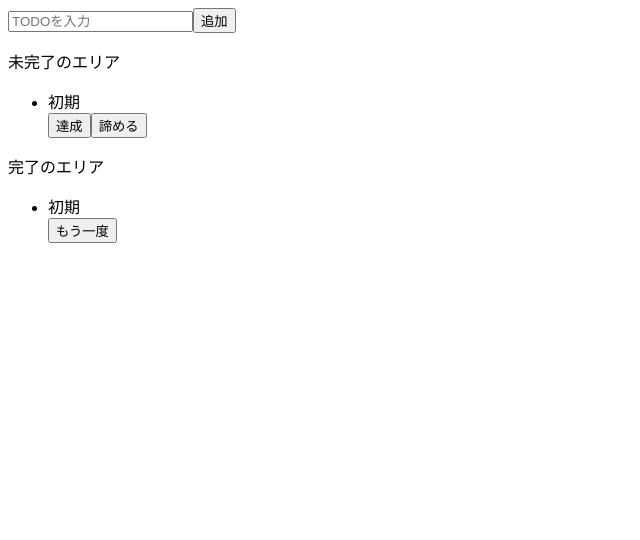
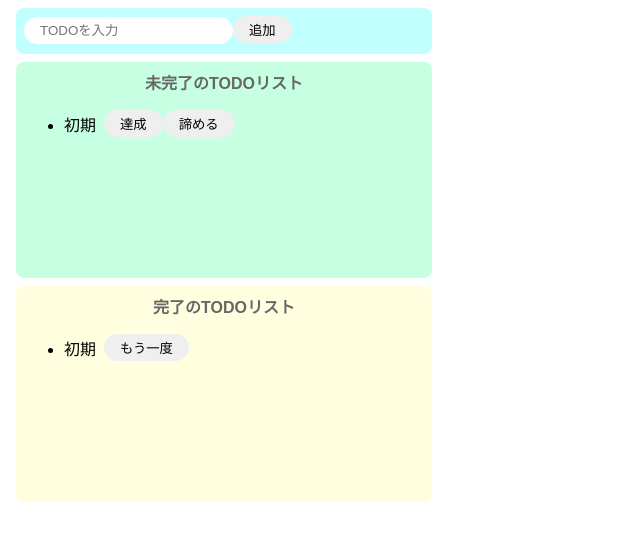
Before and after one commit to zakino445/React_ToDo, a React (Create React App) app: page / in a window 1280 px wide. Shown: the top 540 px of the page, without its empty margins (0-640 px from the left). Built offline with nearby package versions, Linux system fonts and the light colour scheme.

Commit message:
style: #3 ToDoリストにstyle追加

```diff
--- a/src/App.jsx
+++ b/src/App.jsx
@@ -1,23 +1,24 @@
 import React from "react";
+import "./styles.css";
 
 export const App = () => {
   return (
     <>
-      <div>
+      <div className="input-area">
         <input placeholder="TODOを入力" />
         <button>追加</button>
       </div>
-      <div>
-        <p>未完了のエリア</p>
-        <ul>
+      <div className="incomplete-area">
+        <p className="title">未完了のTODOリスト</p>
+        <ul className="list-row">
           <li>初期</li>
           <button>達成</button>
           <button>諦める</button>
         </ul>
       </div>
-      <div>
-        <p>完了のエリア</p>
-        <ul>
+      <div className="complete-area">
+        <p className="title">完了のTODOリスト</p>
+        <ul className="list-row">
           <li>初期</li>
           <button>もう一度</button>
         </ul>
--- /dev/null
+++ b/src/styles.css
@@ -0,0 +1,66 @@
+body {
+  font-family: sans-serif;
+}
+
+input {
+  border-radius: 16px;
+  border: none;
+  padding: 6px 16px;
+  outline: none;
+}
+
+button {
+  border-radius: 16px;
+  border: none;
+  padding: 4px 16px;
+}
+
+li {
+  margin-right: 8px;
+}
+
+button:hover {
+  background-color: #ff7fff;
+  color: #fff;
+  cursor: pointer;
+}
+
+.input-area {
+  background-color: #c1ffff;
+  width: 400px;
+  height: 30px;
+  padding: 8px;
+  margin: 8px;
+  border-radius: 8px;
+}
+
+.incomplete-area {
+  background-color: #c6ffe2;
+  width: 400px;
+  min-height: 200px;
+  padding: 8px;
+  margin: 8px;
+  border-radius: 8px;
+}
+
+.complete-area {
+  background-color: #ffffe0;
+  width: 400px;
+  min-height: 200px;
+  padding: 8px;
+  margin: 8px;
+  border-radius: 8px;
+}
+
+.title {
+  text-align: center;
+  margin-top: 0;
+  font-weight: bold;
+  color: #666;
+}
+
+.list-row {
+  display: flex;
+  align-items: center;
+  padding-bottom: 4px;
+}
```
